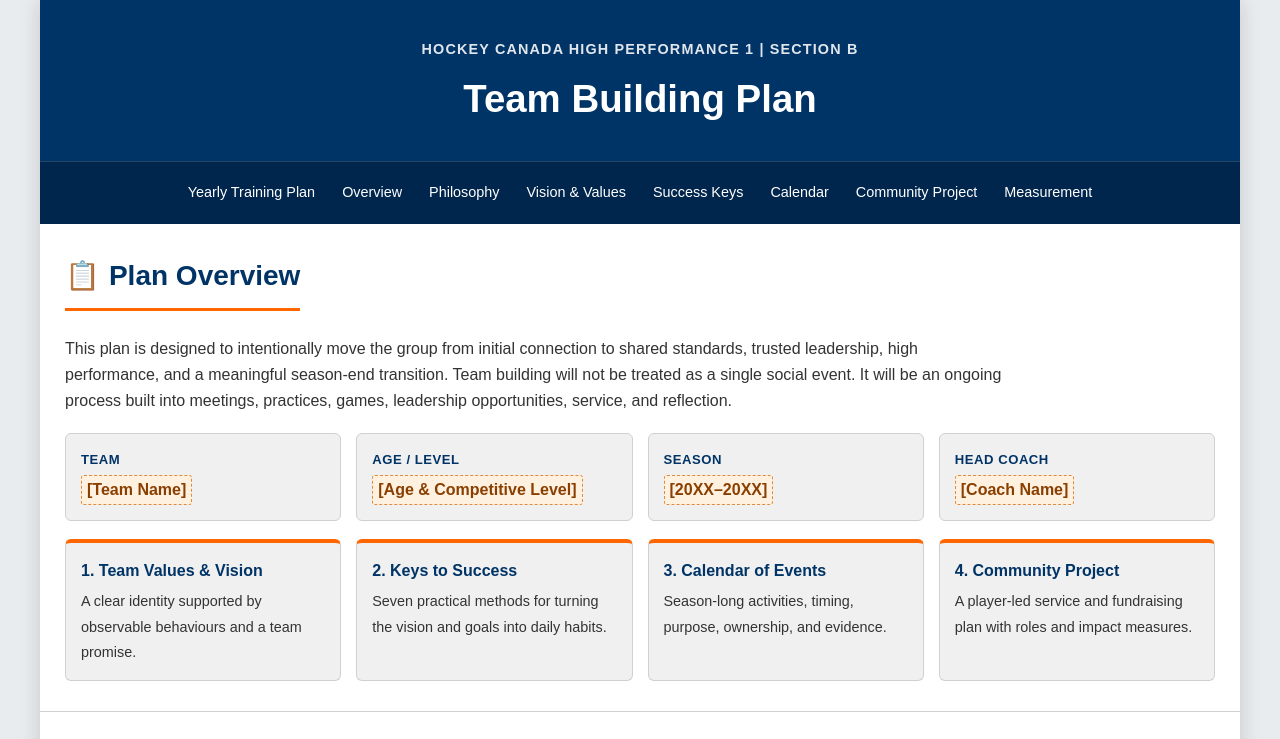
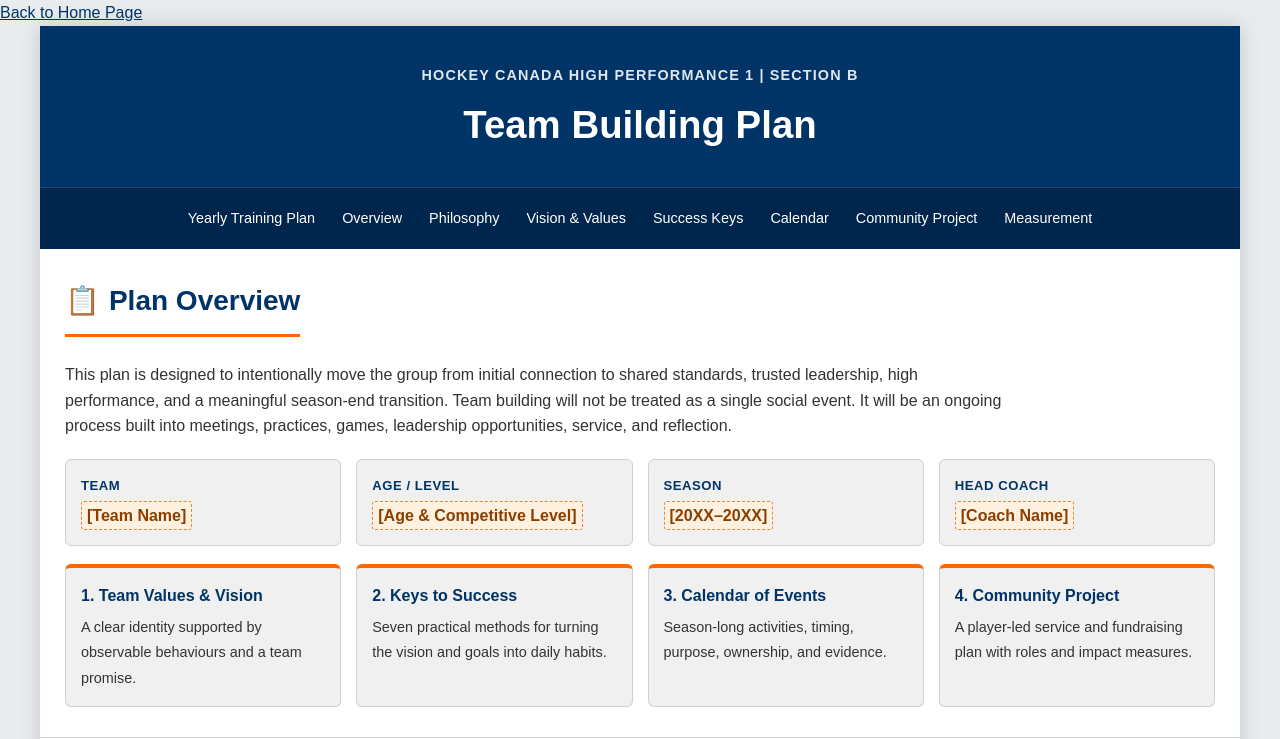
Before and after one commit to ccampbell1988/HP1-Post-Task-Section-B-Part-6-Team-Building, a plain HTML site: page index.html in a window 1280 px wide. Shown: the top 739 px of the page. Drawn offline with Linux system fonts and the light colour scheme.

Commit message:
Update index.html

```diff
--- a/index.html
+++ b/index.html
@@ -4,7 +4,8 @@
     <meta charset="UTF-8">
     <meta name="viewport" content="width=device-width, initial-scale=1.0">
     <meta name="description" content="Hockey Canada High Performance 1 Team Building Plan covering team vision, values, keys to success, a seasonal calendar of events, and a community project.">
-    <title>HP1 Team Building Plan</title>
+    <title>Section B.6. Team Building</title>
+    <a href="https://ccampbell1988.github.io/HP1-Post-Task-Home-Page/" class="home-button hidden sm:inline-block">Back to Home Page</a>
     <style>
         :root {
             --primary-color: #003366;
```
